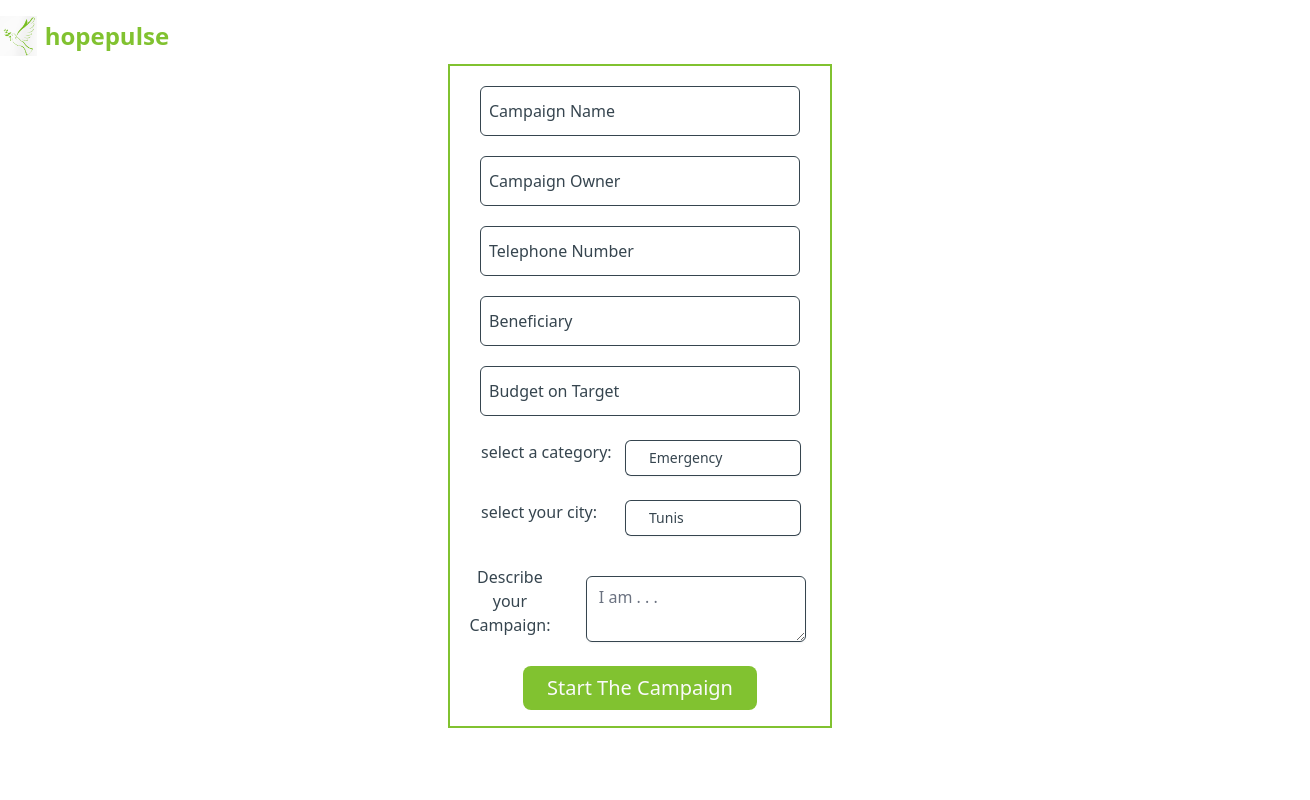
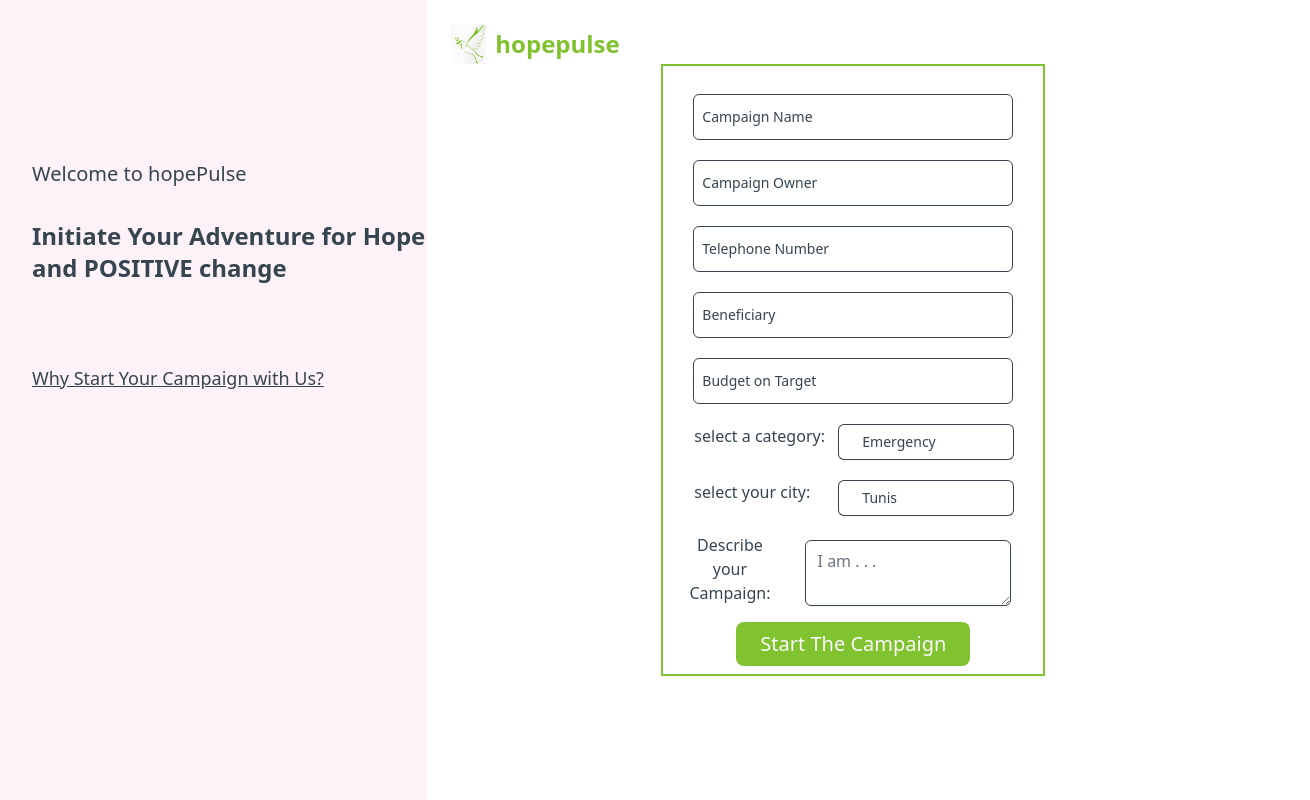
Before and after one commit to nour-ezzehi/hopePulse_frontend, a React (Vite) app in the folder hopepulse/: page /campaign in a window 1280 px wide. Shown: the whole page, 1310 px wide, since content can reach past the window. Built offline with nearby package versions, Linux system fonts and the light colour scheme.

Commit message:
WhyStartWithUsPage added

```diff
--- a/hopepulse/src/App.jsx
+++ b/hopepulse/src/App.jsx
@@ -1,3 +1,4 @@
+// App.js
 import React from 'react';
 import Layout from './components/Layout';
 import SmoothScroll from './components/SmoothScroll';
@@ -8,6 +9,7 @@ import Campaign from './components/Campaign';
 import HowItWorks from './components/HowItWorks';
 import Tutorial from './components/Tutorial';
 import PricingPage from './components/PricingPage';
+import WhyStartWithUsPage from './pages/WhyStartWithUsPage';
 import { AuthProvider } from './contexts/Authcontext';
 
 const App = () => {
@@ -23,6 +25,7 @@ const App = () => {
             <Route path="/howitworks" element={<HowItWorks />} />
             <Route path="/tutorial" element={<Tutorial />} />
             <Route path="/pricingpage" element={<PricingPage />} />
+            <Route path="/why-start-with-us" element={<WhyStartWithUsPage />} /> {/* Add the new route */}
           </Routes>
         </AuthProvider>
       </BrowserRouter>
--- a/hopepulse/src/components/Campaign.jsx
+++ b/hopepulse/src/components/Campaign.jsx
@@ -31,14 +31,24 @@ const Campaign = () => {
   };
 
   return (
-    <>
-      <div className="flex flex-col justify-center container mx-auto">
-        <div className="container mx-auto mt-4 mb-2">
+    <div className="flex">
+      <div className="w-2/6 bg-pink-50 h-screen flex flex-col">
+        <div className="flex flex-col text-grayish space-y-2 mt-40 ml-8">
+          <h1 className="text-xl font-normal mb-6">Welcome to hopePulse</h1>
+          <p className="text-2xl font-bold">Initiate Your Adventure for Hope and POSITIVE change </p>
+        </div>
+          <div className='ml-8 mt-20'>
+            <Link to="/why-start-with-us" className="text-grayish hover:text-primary text-lg underline">Why Start Your Campaign with Us?</Link>
+          </div>
+      </div>
+      <div className='w-4/6'>
+        <div className="flex flex-col mx-auto">
+          <div className="container mx-auto mt-6 ml-6">
               <Logo />
           </div>
-        <div className="w-96 container mx-auto border-2 border-solid m-18 border-primary">
-        <form className="my-4 space-y-6" onSubmit={handleSubmit}>
-          <div className="text-center container mx-auto">
+          <div className="w-96 mx-auto border-2 border-solid border-primary">
+          <form className="space-y-4 p-2" onSubmit={handleSubmit}>
+            <div className="text-center mx-auto">
               <div className="-space-y-2px">
               {campaignFields.map(field => (
                 field.id === 'campaignDescription' ? null : (
@@ -53,7 +63,7 @@ const Campaign = () => {
                     type={field.type}
                     isRequired={field.isRequired}
                     placeholder={field.placeholder}
-                  customClass="mt-4"
+                    customClass=""
                   />
                 )
               ))}
@@ -70,13 +80,14 @@ const Campaign = () => {
                 name="campaignDescription"
                 isRequired={true}
                 placeholder="I am . . ."
-              customClass="mt-4"
+                customClass="mt-2"
               />
             <FormAction handleSubmit={handleSubmit} text="Start The Campaign" />
             </form>
           </div>
         </div>
-    </>
+      </div>
+    </div>
   );
 };
 
--- a/hopepulse/src/components/ListBox.jsx
+++ b/hopepulse/src/components/ListBox.jsx
@@ -22,7 +22,7 @@ const ListBox = ({ selected, setSelected, options, labeltext }) => {
               leaveFrom="opacity-100"
               leaveTo="opacity-0"
             >
-              <Listbox.Options className="mt-1 w-44 rounded-md bg-fafafa py-1 shadow-lg ring-1 ring-grayish ring-opacity-5 focus:outline-none sm:text-sm">
+              <Listbox.Options className="mt-1 w-44 rounded-md max-h-60 bg-fafafa py-1 shadow-lg ring-1 ring-grayish ring-opacity-5 focus:outline-none sm:text-sm overflow-y-auto">
                 {options.map((option) => (
                   <Listbox.Option
                     key={option.id}
--- /dev/null
+++ b/hopepulse/src/pages/WhyStartWithUsPage.jsx
@@ -0,0 +1,15 @@
+import React from 'react';
+
+const WhyStartWithUsPage = () => {
+  return (
+    <div className="container mx-auto py-12">
+      <h1 className="text-3xl font-bold text-center mb-6">Why Start Your Campaign with Us?</h1>
+      <p className="text-lg text-gray-700">
+        Your content here explaining the benefits of starting a campaign with your platform.
+        Add any additional text, images, or features as needed.
+      </p>
+    </div>
+  );
+};
+
+export default WhyStartWithUsPage;
```
Lines whose indentation alone changed are shown as unchanged.
